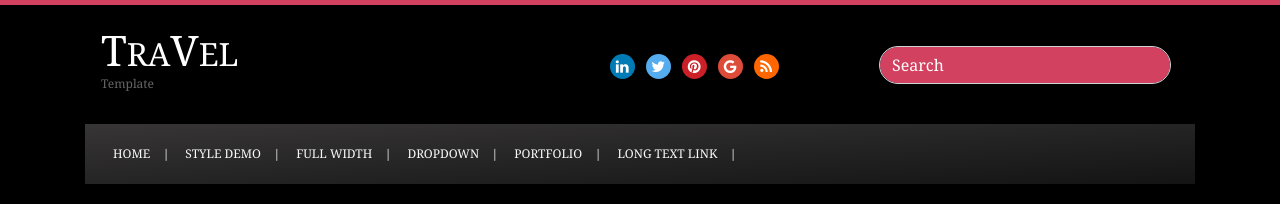
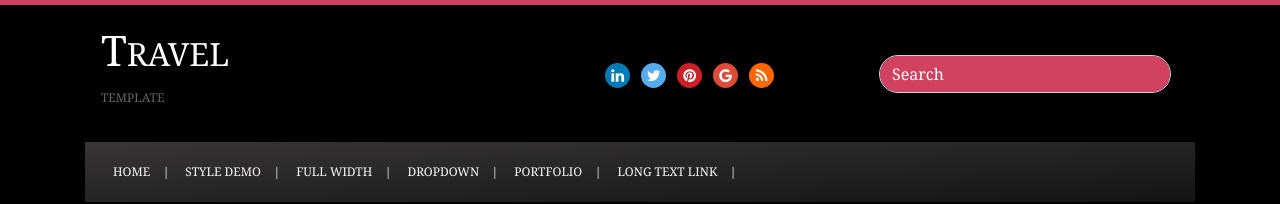
Before and after one commit to nitha1704/web3, a plain HTML site: page index.html in a window 1280 px wide. Shown: the top 204 px of the page. Drawn offline with nearby package versions, Linux system fonts and the light colour scheme.

Commit message:
edit
editclass

```diff
--- a/index.html
+++ b/index.html
@@ -24,7 +24,7 @@
                     <nav class="navbar navbar-light bg-light" id="navmenu">
                         <a class="navbar-brand">
                             <span class="DarkDelight">
-                                <span class="D-Dark">T</span>ra<span class="D-Delight">V</span>el</span><br>
+                                <span class="D-Dark">T</span>ra<span class="">Vel<br>
 
                             <span class="FreePSD">Template</span>
                         </a>
```
